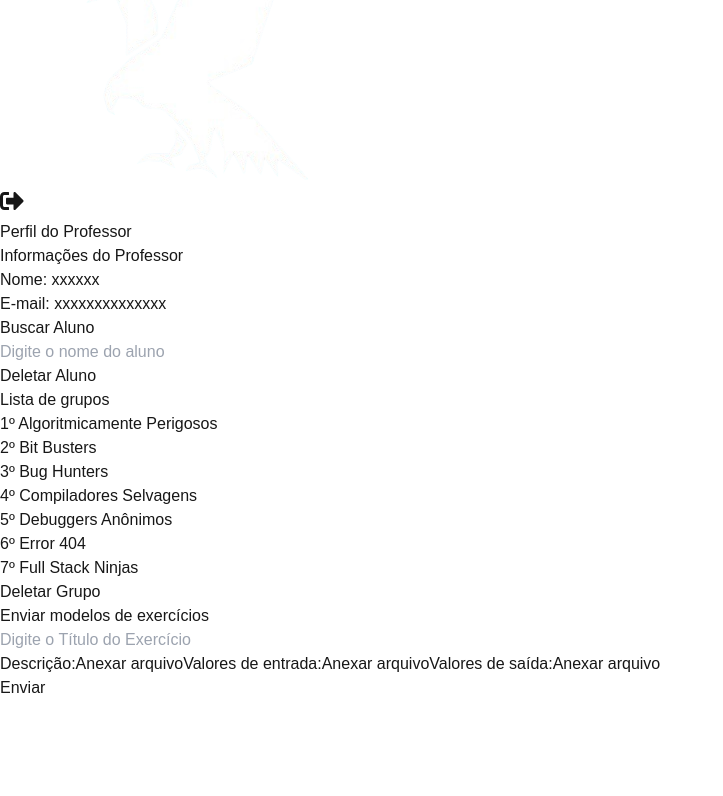
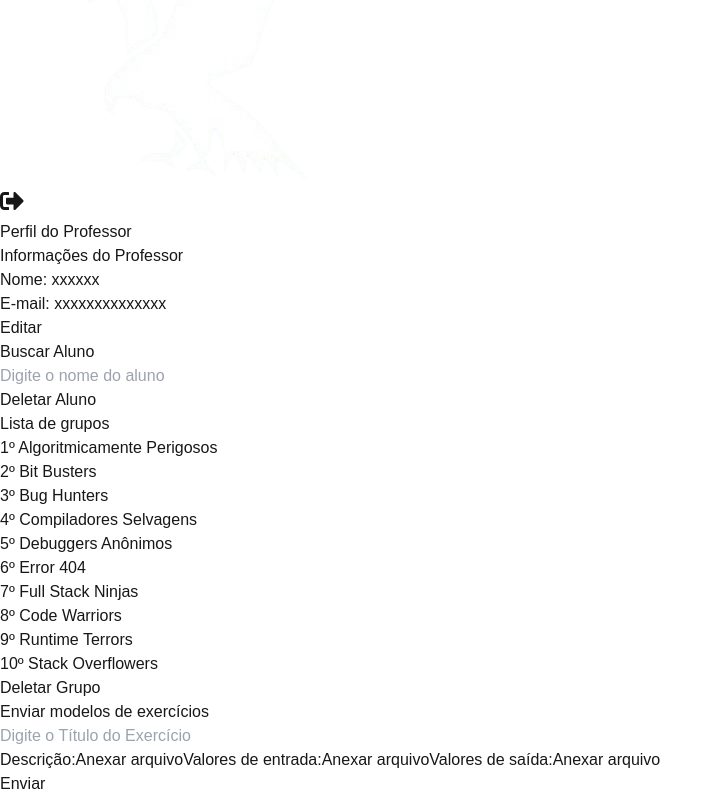
Before and after one commit to gabipataca/Tcc-Front, a Next.js app: page /PerfilProfessor in a window 1280 px wide. Shown: the part 345-1141 px from the top of the page, without its empty margins (0-723 px from the left). Before the commit the page ends 1045 px from the top, so only its background shows below. Built offline with nearby package versions, Linux system fonts and the light colour scheme.

Commit message:
Barra de rolagem e botao ao Perfil do professor

```diff
--- a/src/app/PerfilProfessor/page.tsx
+++ b/src/app/PerfilProfessor/page.tsx
@@ -39,6 +39,9 @@ const PerfilProfessor: React.FC = () => {
               <p className="text-2xl ml-2">Nome: xxxxxx</p>
               <p className="text-2xl ml-2">E-mail: xxxxxxxxxxxxxx</p>
             </div>
+            <button className="bg-[#4F85A6] text-white px-3 py-2 text-lg rounded-lg hover:bg-[#3C6B88] transition absolute bottom-4 right-4">
+              Editar
+            </button>
           </div>
 
           <div className="bg-white p-6 shadow-md rounded-lg flex flex-col relative">
@@ -61,8 +64,12 @@ const PerfilProfessor: React.FC = () => {
         {/* Lista de Grupos e Enviar Exercícios */}
         <div className="grid grid-cols-2 gap-8 px-20">
   <div className="bg-white shadow-md rounded-lg flex flex-col relative p-4">
-            <h3 className="text-3xl font-semibold text-[#4F85A6] mb-4 text-center">Lista de grupos</h3>
-            <div className="pl-10">
+    <h3 className="text-3xl font-semibold text-[#4F85A6] py-3 mb-4 text-center">
+      Lista de grupos
+    </h3>
+
+    <div className="pl-14">
+      <div className="max-h-48 overflow-y-auto pr-4">
         <ul className="text-2xl ml-2">
           <li>1º Algoritmicamente Perigosos</li>
           <li>2º Bit Busters</li>
@@ -71,12 +78,19 @@ const PerfilProfessor: React.FC = () => {
           <li>5º Debuggers Anônimos</li>
           <li>6º Error 404</li>
           <li>7º Full Stack Ninjas</li>
+          <li>8º Code Warriors</li>
+          <li>9º Runtime Terrors</li>
+          <li>10º Stack Overflowers</li>
         </ul>
+      </div>
       <button className="bg-[#4F85A6] text-white px-3 py-2 text-lg rounded-lg hover:bg-[#3C6B88] transition absolute bottom-4 right-4">
         Deletar Grupo
       </button>
     </div>
   </div>
+
+
+
 
           <div className="bg-white shadow-md rounded-lg flex flex-col relative p-4">
             <h3 className="text-3xl font-semibold text-[#4F85A6] mb-4 text-center">Enviar modelos de exercícios</h3>
@@ -89,14 +103,11 @@ const PerfilProfessor: React.FC = () => {
             </div>
 
             <div className="space-y-4">
-
               <label className="text-2xl pl-24">Descrição:</label>
               <button className="bg-gray-300 px-4 py-2 rounded-lg ml-20">Anexar arquivo</button>
 
-
               <label className="text-2xl pl-16">Valores de entrada:</label>
               <button className="bg-gray-300 px-4 py-2 rounded-lg ml-5">Anexar arquivo</button>
-
 
               <label className="text-2xl pl-16">Valores de saída:</label>
               <button className="bg-gray-300 px-4 py-2 rounded-lg ml-10">Anexar arquivo</button>
```
Also changed, not shown: src/app/PerfilAluno/page.tsx (+8 -3 lines). Lines whose indentation alone changed are shown as unchanged.
